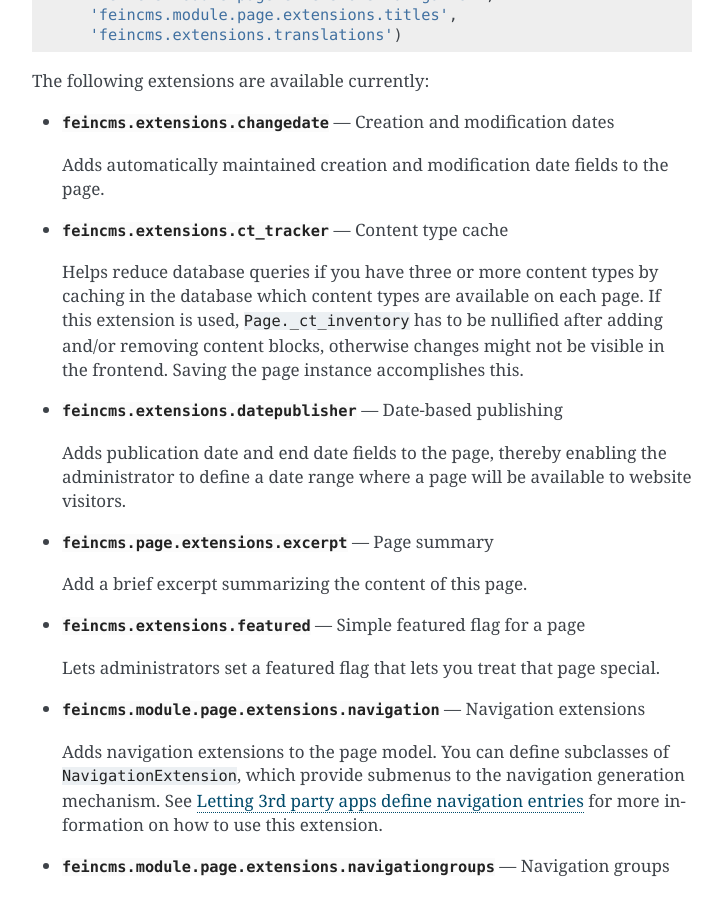
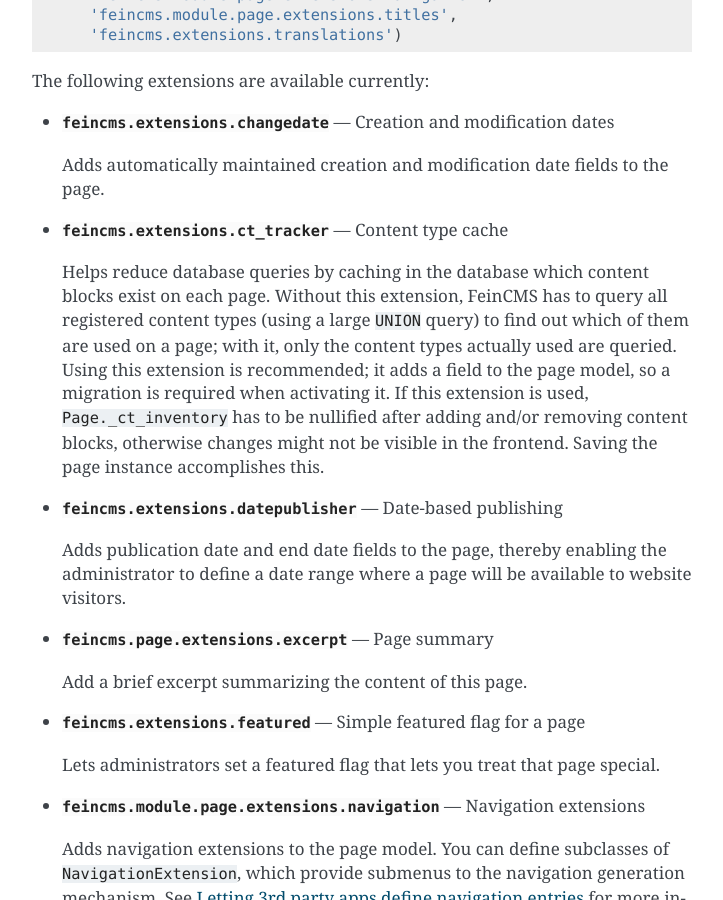
Before and after one commit to feincms/feincms, a Sphinx documentation site: the page built from docs/page.rst, in a window 1280 px wide and 900 px high, scrolled down 3228 px. Shown: the whole window, without its empty margins (388-1111 px from the left). Built offline with Sphinx 7.4.7, drawn with Linux system fonts in a browser that asks for light colours.

Commit message:
Improve the ct_tracker documentation
Fixes #538

```diff
--- a/CHANGELOG.rst
+++ b/CHANGELOG.rst
@@ -23,6 +23,7 @@
   it only uses the language cookie, like Django itself since Django 4.0.
 - Clarified the migrations documentation: ``makemigrations`` creates the
   packages referenced in ``MIGRATION_MODULES`` and has to run first.
+- Improved the documentation of the ``ct_tracker`` extension.
 
 
 v25.5.1 (2025-05-05)
--- a/docs/page.rst
+++ b/docs/page.rst
@@ -181,8 +181,12 @@
 
 * :mod:`feincms.extensions.ct_tracker` --- Content type cache
 
-  Helps reduce database queries if you have three or more content types by
-  caching in the database which content types are available on each page.
+  Helps reduce database queries by caching in the database which content
+  blocks exist on each page. Without this extension, FeinCMS has to query
+  all registered content types (using a large ``UNION`` query) to find out
+  which of them are used on a page; with it, only the content types actually
+  used are queried. Using this extension is recommended; it adds
+  a field to the page model, so a migration is required when activating it.
   If this extension is used, ``Page._ct_inventory`` has to be nullified
   after adding and/or removing content blocks, otherwise changes might not
   be visible in the frontend. Saving the page instance accomplishes this.
```
